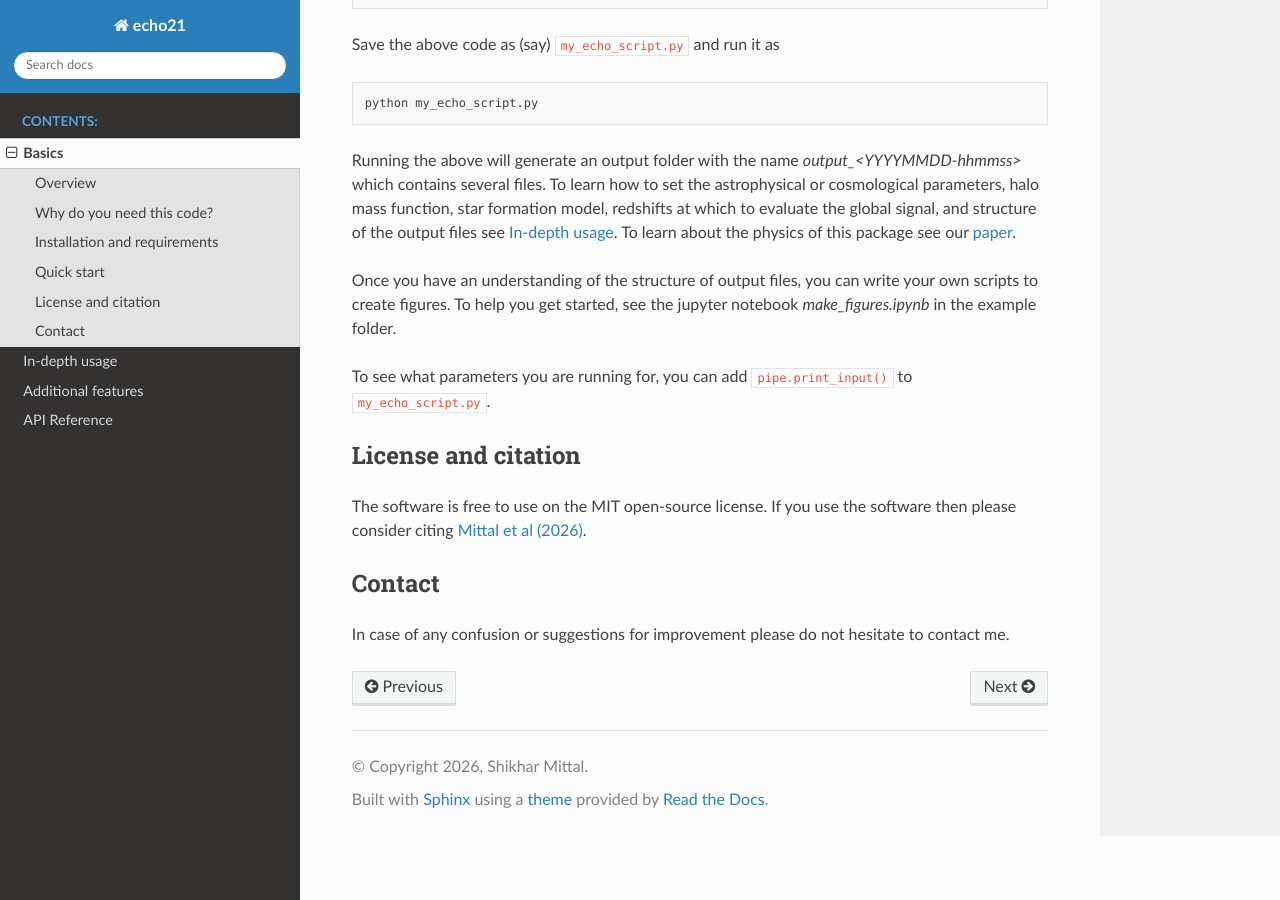
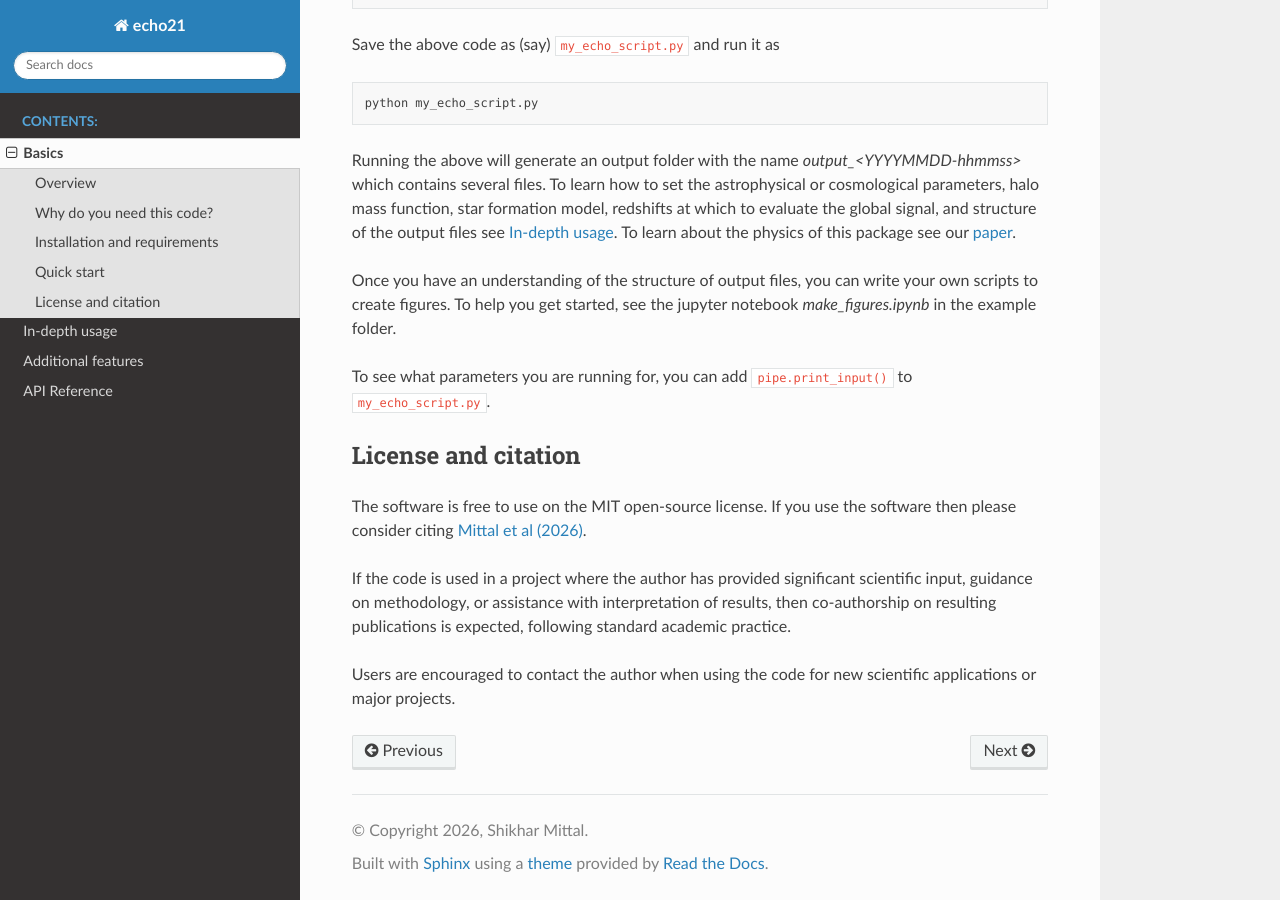
Before and after one commit to shikharmittal04/echo21, a Sphinx documentation site: the page built from docs/basics.rst, in a window 1280 px wide and 900 px high, scrolled down 1111 px. Built offline with Sphinx 7.4.7 and the Read the Docs theme 3.1.0, drawn with Linux system fonts in a browser that asks for light colours.

Commit message:
Updating docs

```diff
--- a/README.rst
+++ b/README.rst
@@ -66,7 +66,6 @@ License and citation
 --------------------
 The software is free to use on the MIT open-source license. If you use the software then please cite `Mittal et al (2026) <https://doi.org/10.1093/rasti/rzag001>`_.
 
-Contact
--------
+If the code is used in a project where the author has provided significant scientific input, guidance on methodology, or assistance with interpretation of results, then co-authorship on resulting publications is expected, following standard academic practice.
 
-In case of any confusion or suggestions for improvement please do not hesitate to contact me.
+Users are encouraged to contact the author when using the code for new scientific applications or major projects.
--- a/docs/basics.rst
+++ b/docs/basics.rst
@@ -63,7 +63,6 @@ License and citation
 --------------------
 The software is free to use on the MIT open-source license. If you use the software then please consider citing `Mittal et al (2026) <https://doi.org/10.1093/rasti/rzag001>`_.
 
-Contact
--------
+If the code is used in a project where the author has provided significant scientific input, guidance on methodology, or assistance with interpretation of results, then co-authorship on resulting publications is expected, following standard academic practice.
 
-In case of any confusion or suggestions for improvement please do not hesitate to contact me.
+Users are encouraged to contact the author when using the code for new scientific applications or major projects.
```
Also changed, not shown: 1 other file.
